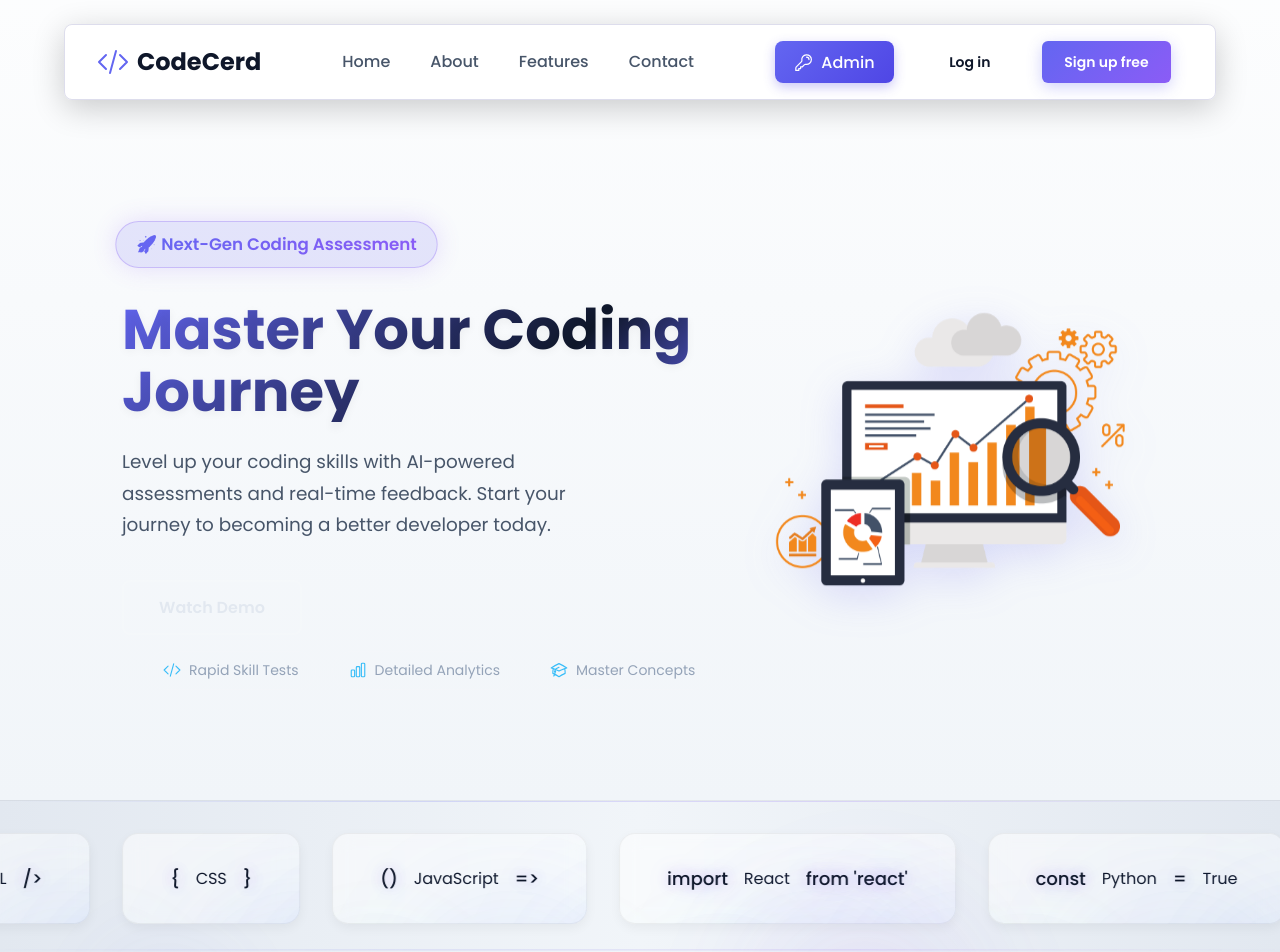
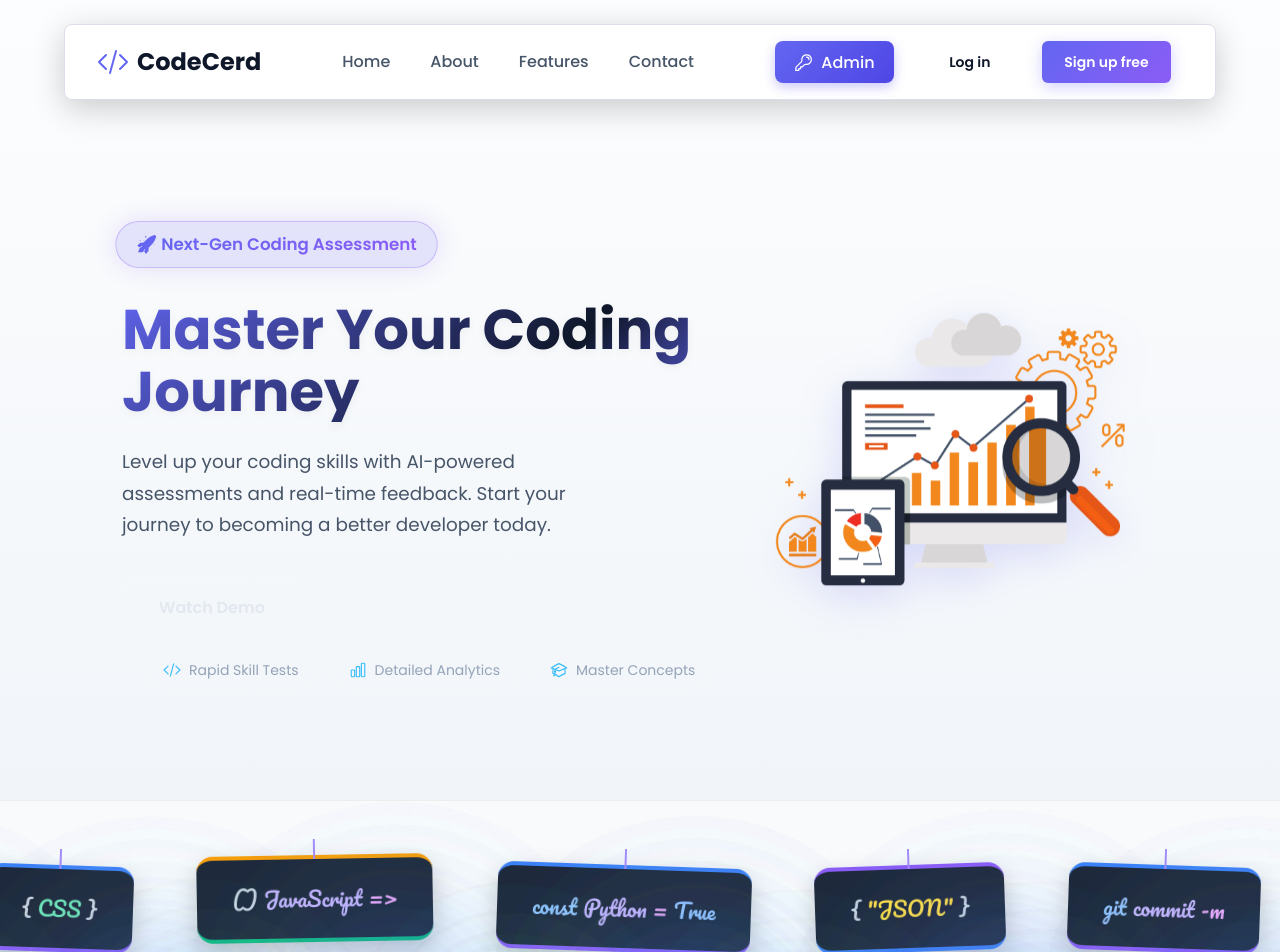
Before and after one commit to Ahmed9253/CodeSkills, a React (Vite) app: page / in a window 1280 px wide. Shown: the top 952 px of the page. Built offline with nearby package versions, Linux system fonts and the light colour scheme.

Commit message:
commit finale 2

```diff
--- a/src/App.css
+++ b/src/App.css
@@ -1,3 +1,6 @@
+/* Import Pacifico font from Google Fonts */
+@import url('https://fonts.googleapis.com/css2?family=Pacifico&display=swap');
+
 :root {
   --primary-gradient: linear-gradient(135deg, #6366f1 0%, #8b5cf6 100%);
   --secondary-gradient: linear-gradient(135deg, #3b82f6 0%, #2dd4bf 100%);
@@ -38,7 +41,7 @@
   flex-direction: column;
   align-items: center; /* Keeps content centered */
   position: relative; /* Retain for z-index if still needed from previous edits */
-  z-index: 1; /* Retain for z-index if still needed */
+  z-index: 1; /* Above hero::before */
 }
 
 /* About section and cards styling */
@@ -2409,91 +2412,164 @@ body {
   }
 }
 
-@keyframes marqueeScroll {
-  0% {
-    transform: translateX(0);
-  }
-  100% {
-    transform: translateX(calc(-50% - 1.5rem));
-  }
-}
-
-/* Floating Orbs Animation */
+/* Removed marqueeScroll animation */
+
+/* Redesigned Marquee Divider */
+.marquee-divider {
+  position: relative;
+  width: 100%;
+  padding: 3rem 0;
+  background: transparent; /* Transparent background */
+  overflow: visible;
+}
+
+/* Add a decorative pattern to the divider */
+.marquee-divider::before {
+  content: '';
+  position: absolute;
+  top: 0;
+  left: 0;
+  width: 100%;
+  height: 100%;
+  background-image: radial-gradient(circle, rgba(99, 102, 241, 0.1) 1px, transparent 1px);
+  background-size: 20px 20px;
+  opacity: 0.3;
+}
+
+/* Add decorative rope at the bottom */
 .marquee-divider::after {
-  animation: floatingOrb 8s ease-in-out infinite;
-}
-
-@keyframes floatingOrb {
-  0%,
-  100% {
-    transform: translate(0, 0) scale(1);
-    opacity: 0.5;
-  }
-  50% {
-    transform: translate(-30px, -20px) scale(1.2);
-    opacity: 0.7;
-  }
-}
-
+  content: '';
+  position: absolute;
+  bottom: 10px;
+  left: 0;
+  width: 100%;
+  height: 6px;
+  background: #8b5cf6; /* Purple rope color */
+  box-shadow:
+    0 -2px 0 #6d28d9, /* Darker purple for depth */
+    0 2px 0 #a78bfa, /* Lighter purple for highlight */
+    0 4px 6px rgba(0, 0, 0, 0.2); /* Shadow */
+  border-radius: 3px;
+  z-index: 1;
+}
+
+.marquee-content {
+  display: flex;
+  justify-content: center;
+  align-items: center;
+  position: relative;
+  z-index: 2;
+}
+
+/* New code snippet design */
 .marquee-item {
   position: relative;
-  display: flex;
-  align-items: center;
-  justify-content: center;
-  padding: 2rem 3rem;
+  margin: 0 1rem;
+  padding: 1.5rem 2rem;
+  background: #1e293b;
   border-radius: 1rem;
-  background: rgba(255, 255, 255, 0.5);
-  backdrop-filter: blur(8px);
-  display: flex;
-  align-items: center;
-  justify-content: center;
-  gap: 1rem;
-  transition: transform 0.3s ease, background 0.3s ease;
-  overflow: hidden;
-  backdrop-filter: blur(10px);
-  box-shadow: inset 0 0 0 1px rgba(0, 0, 0, 0.05),
-    0 4px 12px rgba(0, 0, 0, 0.05);
-}
-
-.marquee-item::after {
-  content: "";
+  box-shadow: 0 10px 25px rgba(0, 0, 0, 0.2);
+  transform: rotate(-2deg);
+  border-top: 4px solid #8b5cf6; /* Purple accent */
+  border-bottom: 4px solid #3b82f6; /* Blue accent */
+
+  /* String is added via separate selector */
+}
+
+/* Add string connecting to the rope */
+.marquee-item::before {
+  content: '';
   position: absolute;
-  inset: 0;
-  border-radius: inherit;
-  padding: 1px;
-  background: linear-gradient(
-    135deg,
-    rgba(99, 102, 241, 0.5),
-    rgba(139, 92, 246, 0.5)
-  );
-  -webkit-mask: linear-gradient(#fff 0 0) content-box, linear-gradient(#fff 0 0);
-  mask: linear-gradient(#fff 0 0) content-box, linear-gradient(#fff 0 0);
-  -webkit-mask-composite: xor;
-  mask-composite: exclude;
-  opacity: 0;
-  transition: opacity 0.4s ease;
-}
-
-.marquee-item:hover {
-  transform: translateY(-3px);
-  background: rgba(255, 255, 255, 0.8);
-  box-shadow: inset 0 0 0 1px rgba(99, 102, 241, 0.2),
-    0 8px 20px rgba(0, 0, 0, 0.08), 0 0 15px rgba(99, 102, 241, 0.1);
-}
-
-.marquee-item:hover::after {
-  opacity: 1;
+  top: -20px;
+  left: 50%;
+  width: 2px;
+  height: 20px;
+  background: #a78bfa; /* String color */
+  transform: translateX(-50%);
+}
+
+/* Alternate rotation for visual interest */
+.marquee-item:nth-child(even) {
+  transform: rotate(2deg);
+  border-top: 4px solid #3b82f6; /* Blue accent */
+  border-bottom: 4px solid #8b5cf6; /* Purple accent */
+}
+
+/* Special highlight for the third item */
+.marquee-item:nth-child(3) {
+  transform: rotate(-1deg) translateY(-10px);
+  border-top: 4px solid #f59e0b; /* Amber accent */
+  border-bottom: 4px solid #10b981; /* Emerald accent */
 }
 
 .marquee-item span {
-  position: relative;
-  z-index: 1;
-  font-size: 1.125rem;
-  font-weight: 500;
-  color: var(--text-primary);
-  transition: color 0.3s ease;
-  text-shadow: 0 0 15px rgba(139, 92, 246, 0.3);
-  filter: drop-shadow(0 0 10px rgba(139, 92, 246, 0.2));
+  font-family: 'Pacifico', cursive;
+  font-size: 1.3rem;
+  font-weight: normal;
+  color: #f8fafc;
+  margin: 0 0.2rem;
+}
+
+/* Token colors with enhanced brightness for better visibility */
+.marquee-item .token-punctuation {
+  color: #f9a8d4; /* Pink */
+}
+
+.marquee-item .token-keyword {
+  color: #93c5fd; /* Light blue */
+}
+
+.marquee-item .token-tag {
+  color: #fca5a5; /* Light red */
+}
+
+.marquee-item .token-property {
+  color: #6ee7b7; /* Light green */
+}
+
+.marquee-item .token-string {
+  color: #fde047; /* Yellow */
+}
+
+.marquee-item .token-function {
+  color: #c4b5fd; /* Lavender */
+}
+
+.marquee-item .token-operator {
+  color: #f0abfc; /* Pink */
+}
+
+.marquee-item .token-punctuation {
+  color: #cbd5e1;
+}
+
+.marquee-item .token-keyword {
+  color: #93c5fd;
+}
+
+.marquee-item .token-tag {
+  color: #fca5a5;
+}
+
+.marquee-item .token-property {
+  color: #6ee7b7;
+}
+
+.marquee-item .token-string {
+  color: #fde047;
+}
+
+.marquee-item .token-function {
+  color: #c4b5fd;
+}
+
+.marquee-item .token-operator {
+  color: #f0abfc;
+}
+
+.marquee-item .token-comment {
+  color: #6b7280;
+  font-style: italic;
 }
 
 /* Devices Reel Styles */
--- a/src/App.jsx
+++ b/src/App.jsx
@@ -530,34 +530,45 @@ function App() {
               {/* Marquee Divider */}
               <div className="marquee-divider">
                 <div className="marquee-content">
-                  {[...Array(2)].map((_, i) => (
-                    <div key={i} style={{ display: "flex", gap: "2rem" }}>
+                  <div style={{ display: "flex", gap: "2rem", justifyContent: "center" }}>
                       <div className="marquee-item">
-                        <span>{"<"}</span>HTML<span>{"/>"}</span>
+                        <span className="token-punctuation">{"<"}</span>
+                        <span className="token-tag">HTML</span>
+                        <span className="token-punctuation">{"/>"}</span>
                       </div>
                       <div className="marquee-item">
-                        <span>{"{"}</span>CSS<span>{"}"}</span>
+                        <span className="token-punctuation">{"{"}</span>
+                        <span className="token-property">CSS</span>
+                        <span className="token-punctuation">{"}"}</span>
                       </div>
                       <div className="marquee-item">
-                        <span>()</span>JavaScript<span>{"=>"}</span>
+                        <span className="token-punctuation">()</span>
+                        <span className="token-function">JavaScript</span>
+                        <span className="token-operator">{"=>"}</span>
+                      </div>
+
+                      <div className="marquee-item">
+                        <span className="token-keyword">const</span>
+                        <span className="token-function">Python</span>
+                        <span className="token-operator">=</span>
+                        <span className="token-keyword">True</span>
                       </div>
                       <div className="marquee-item">
-                        <span>import</span>React<span>from 'react'</span>
+                        <span className="token-punctuation">{"{"}</span>
+                        <span className="token-string">"JSON"</span>
+                        <span className="token-punctuation">{"}"}</span>
                       </div>
                       <div className="marquee-item">
-                        <span>const</span>Python<span>=</span>True
+                        <span className="token-keyword">git</span>
+                        <span className="token-function">commit</span>
+                        <span className="token-operator">-m</span>
                       </div>
                       <div className="marquee-item">
-                        <span>{"{"}</span>JSON<span>{"}"}</span>
-                      </div>
-                      <div className="marquee-item">
-                        <span>git</span>commit<span>-m</span>
-                      </div>
-                      <div className="marquee-item">
-                        <span>npm</span>install<span>--save</span>
+                        <span className="token-keyword">npm</span>
+                        <span className="token-function">install</span>
+                        <span className="token-operator">--save</span>
                       </div>
                     </div>
-                  ))}
                 </div>
               </div>
 
@@ -775,7 +786,7 @@ function App() {
                     <div className="footer-brand">
                       <div className="footer-logo">
                         <CodeBracketIcon className="footer-logo-icon" />
-                        <h3>CodeSkill</h3>
+                        <h3>CodeCerd</h3>
                       </div>
                       <p>
                         Empowering developers through AI-powered assessments.
```
